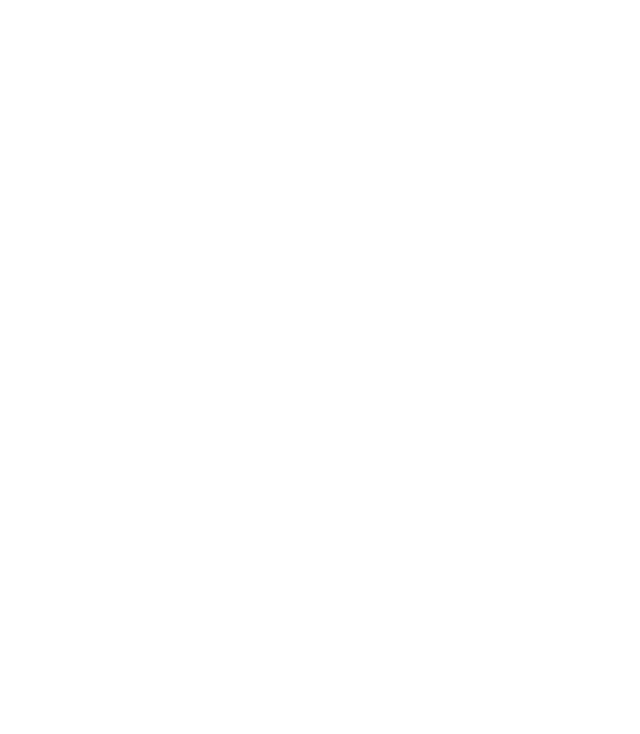
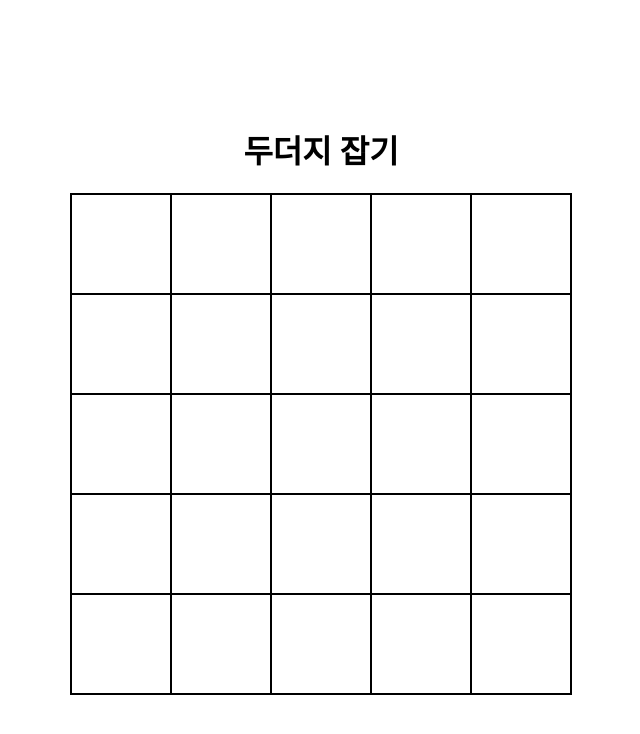
Before and after one commit to novice0840/Javascript-mini-games, a plain HTML site: page Whac-A-Mole/index.html in a window 1280 px wide. Shown: the whole page, without its empty margins (319-959 px from the left). Drawn offline with Linux system fonts and the light colour scheme.

Commit message:
레이아웃 작성

```diff
--- a/Whac-A-Mole/index.html
+++ b/Whac-A-Mole/index.html
@@ -4,6 +4,39 @@
     <meta charset="UTF-8" />
     <meta name="viewport" content="width=device-width, initial-scale=1.0" />
     <title>Document</title>
+    <link rel="stylesheet" href="./style.css" />
   </head>
-  <body></body>
+  <body>
+    <main>
+      <h1>두더지 잡기</h1>
+      <section class="map">
+        <div class="square"><img src="./images/mole.png" alt="" /></div>
+        <div class="square"><img src="./images/mole.png"" alt=""></div>
+        <div class="square"><img src="./images/mole.png"" alt=""></div>
+        <div class="square"><img src="./images/mole.png"" alt=""></div>
+        <div class="square"><img src="./images/mole.png"" alt=""></div>
+        <div class="square"><img src="./images/mole.png"" alt=""></div>
+        <div class="square"><img src="./images/mole.png"" alt=""></div>
+        <div class="square"><img src="./images/mole.png"" alt=""></div>
+        <div class="square"><img src="./images/mole.png"" alt=""></div>
+        <div class="square"><img src="./images/mole.png"" alt=""></div>
+        <div class="square"><img src="./images/mole.png"" alt=""></div>
+        <div class="square"><img src="./images/mole.png"" alt=""></div>
+        <div class="square"><img src="./images/mole.png"" alt=""></div>
+        <div class="square"><img src="./images/mole.png"" alt=""></div>
+        <div class="square"><img src="./images/mole.png"" alt=""></div>
+        <div class="square"><img src="./images/mole.png"" alt=""></div>
+        <div class="square"><img src="./images/mole.png"" alt=""></div>
+        <div class="square"><img src="./images/mole.png"" alt=""></div>
+        <div class="square"><img src="./images/mole.png"" alt=""></div>
+        <div class="square"><img src="./images/mole.png"" alt=""></div>
+        <div class="square"><img src="./images/mole.png"" alt=""></div>
+        <div class="square"><img src="./images/mole.png"" alt=""></div>
+        <div class="square"><img src="./images/mole.png"" alt=""></div>
+        <div class="square"><img src="./images/mole.png"" alt=""></div>
+        <div class="square"><img src="./images/mole.png"" alt=""></div>
+      </section>
+    </main>
+  </body>
+  <script src="./app/app.js"></script>
 </html>
--- a/Whac-A-Mole/style.css
+++ b/Whac-A-Mole/style.css
@@ -0,0 +1,34 @@
+html,
+body {
+  height: 100%;
+  margin: 0;
+}
+
+main {
+  height: 100%;
+  display: flex;
+  flex-direction: column;
+  justify-content: center;
+  align-items: center;
+  .map {
+    border: 1px solid;
+    width: 500px;
+    height: 500px;
+    display: grid;
+    grid-template-columns: repeat(5, 1fr);
+    .square {
+      border: 1px solid;
+      display: flex;
+      justify-content: center;
+      align-items: center;
+      & img {
+        width: 50px;
+        height: 50px;
+        display: none;
+      }
+      .mole-on {
+        display: block;
+      }
+    }
+  }
+}
```
Also changed, not shown: Whac-A-Mole/app/app.js (added), Whac-A-Mole/images/mole.png (added).
